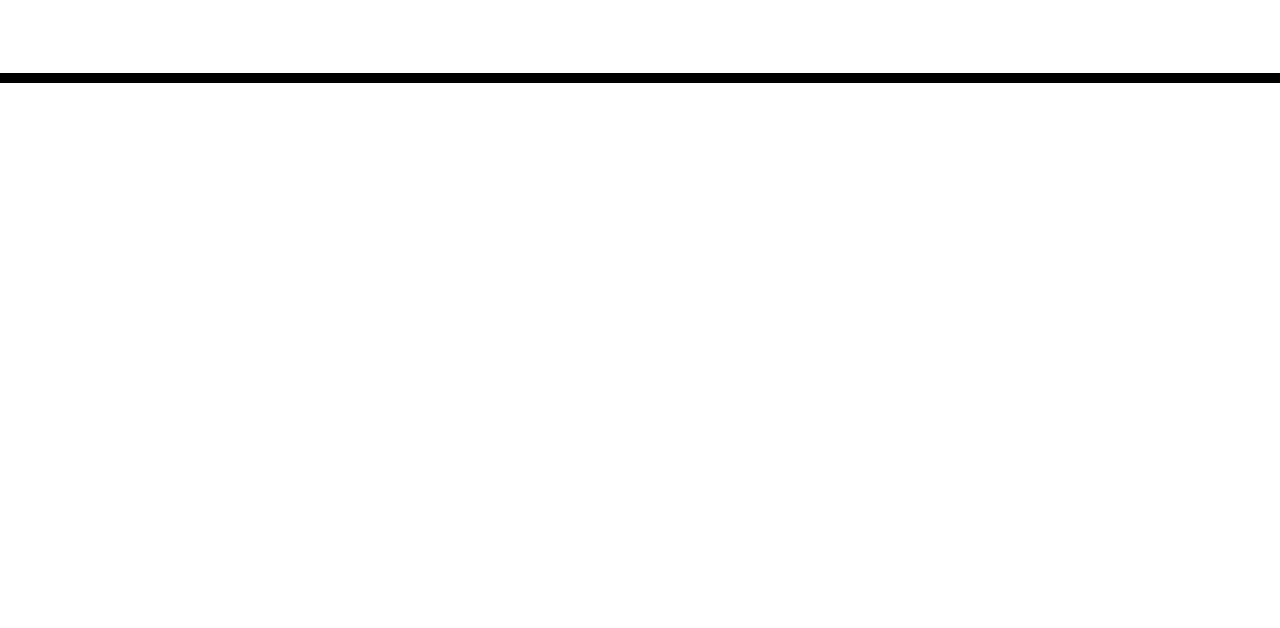
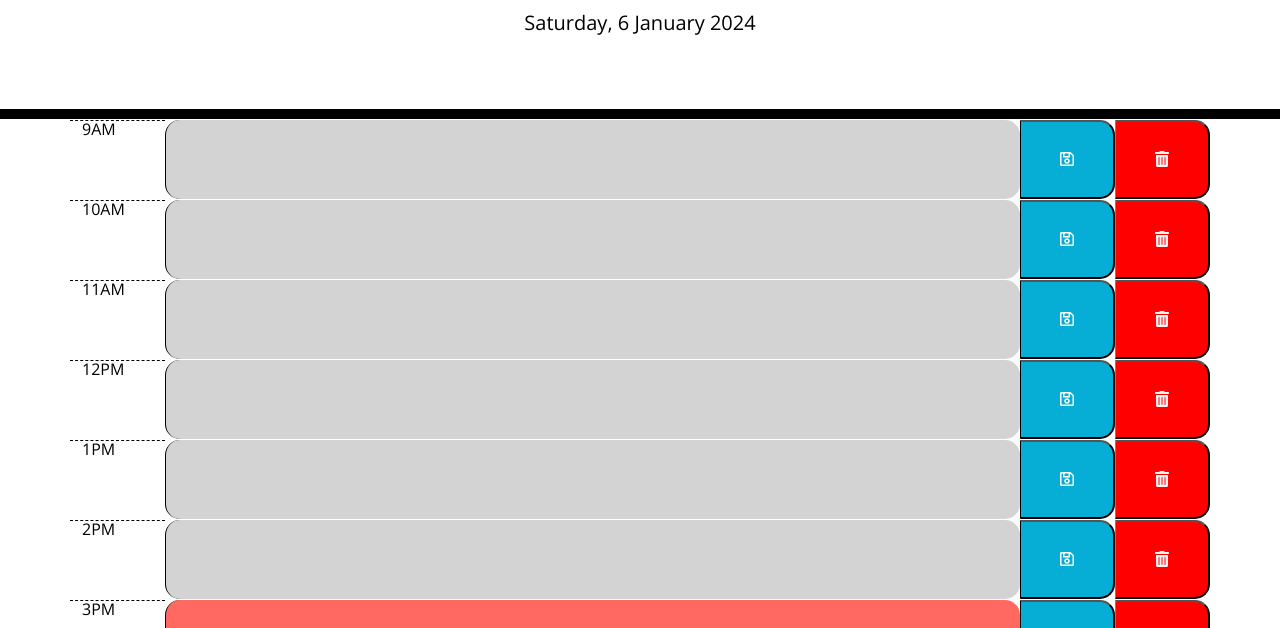
Before and after one commit to FilipKotanski/Work-Day-Scheduler, a plain HTML site: page index.html in a window 1280 px wide. Shown: the part 168-796 px from the top of the page. Drawn offline with nearby package versions, Linux system fonts and the light colour scheme.

Commit message:
Added link to script.js in index.html. Added styling for deleteBtn. Defined createDayScheduler() and some helper functions.

```diff
--- a/index.html
+++ b/index.html
@@ -36,5 +36,6 @@
 
     <script src="https://cdnjs.cloudflare.com/ajax/libs/jquery/3.2.1/jquery.min.js"></script>
     <script src="https://cdn.jsdelivr.net/npm/dayjs@1/dayjs.min.js"></script>
+    <script src="script.js"></script>
   </body>
 </html>
--- a/script.js
+++ b/script.js
@@ -1,3 +1,49 @@
+$(document).ready(function() {
+
+// Function to create the main day scheduler with time blocks
+
+function createDayScheduler(startTime, endTime){
+
+    let currentRow;
+
+    let daySchedulerArea = $("#dayScheduler");
+
+     // Set and display the current date
+
+     setCurrentDate();
+
+     // Loop to create time blocks for each hour
+
+     for(let hour = startTime; hour < endTime + 1; hour++){
+
+         // Create a row for the current hour
+
+         currentRow = createRow(hour);
+
+         // Update styling based on past, present, or future
+
+         updateEventsColumnStyling(currentRow, hour);
+
+         // Append the row to the day scheduler
+
+         daySchedulerArea.append(currentRow);
+
+     }
+
+     // Load saved events from localStorage and display
+
+     loadAndDisplaySavedEvents(startTime, endTime);
+
+ }
+
+// Function to set and display the current date
+
+function setCurrentDate(){
+
+    $("#currentDay").text(dayjs().format("dddd, D MMMM YYYY"));
+
+}
+
 // Function to create a row for a specific hour
 
 function createRow(hour){
@@ -66,3 +112,70 @@ function hourToString(hour) {
 //     return hour;
 
 // }
+
+// Function to update styling of time blocks based on current time
+
+function updateEventsColumnStyling(currentRow, hour){
+
+    let currentHour = getCurrentHour();
+
+    let textArea = currentRow.children().eq(1);
+
+    // Apply different classes based on the relationship to the current time
+
+    if (hour < currentHour) {
+
+        textArea.addClass("past");
+
+    }
+
+    else if (hour === currentHour){
+
+        textArea.addClass("present");
+
+    }
+
+    else {
+
+        textArea.addClass("future");
+
+    }
+
+}
+
+// Function to get the current hour using dayjs library
+
+function getCurrentHour(){
+
+    return dayjs().hour();
+
+ }
+
+// Function to load saved events from localStorage and display them
+
+function loadAndDisplaySavedEvents(startTime, endTime){
+
+    for(let hour = startTime; hour < endTime + 1; hour++)
+    {
+
+        let eventsColumn = $("textarea").eq(hour-startTime);
+
+        eventsColumn.attr('hour', hour);
+
+        let savedEvent = localStorage.getItem("" + hour);
+
+        if(savedEvent){
+
+            eventsColumn.val(savedEvent);
+
+        }
+
+    }
+
+}
+
+// Initialization: Create the day scheduler from 9 AM to 5 PM
+
+createDayScheduler(9,17);
+
+});
--- a/style.css
+++ b/style.css
@@ -70,3 +70,16 @@ header {
   font-size: 20px;
   transition: all 0.3s ease-in-out;
 }
+
+.deleteBtn {
+  border-left: 1px solid gray;
+  border-top-right-radius: 15px;
+  border-bottom-right-radius: 15px;
+  background-color: red;
+  color: whitesmoke;
+}
+
+.deleteBtn i:hover {
+  font-size: 20px;
+  transition: all 0.3s ease-in-out;
+}
```
